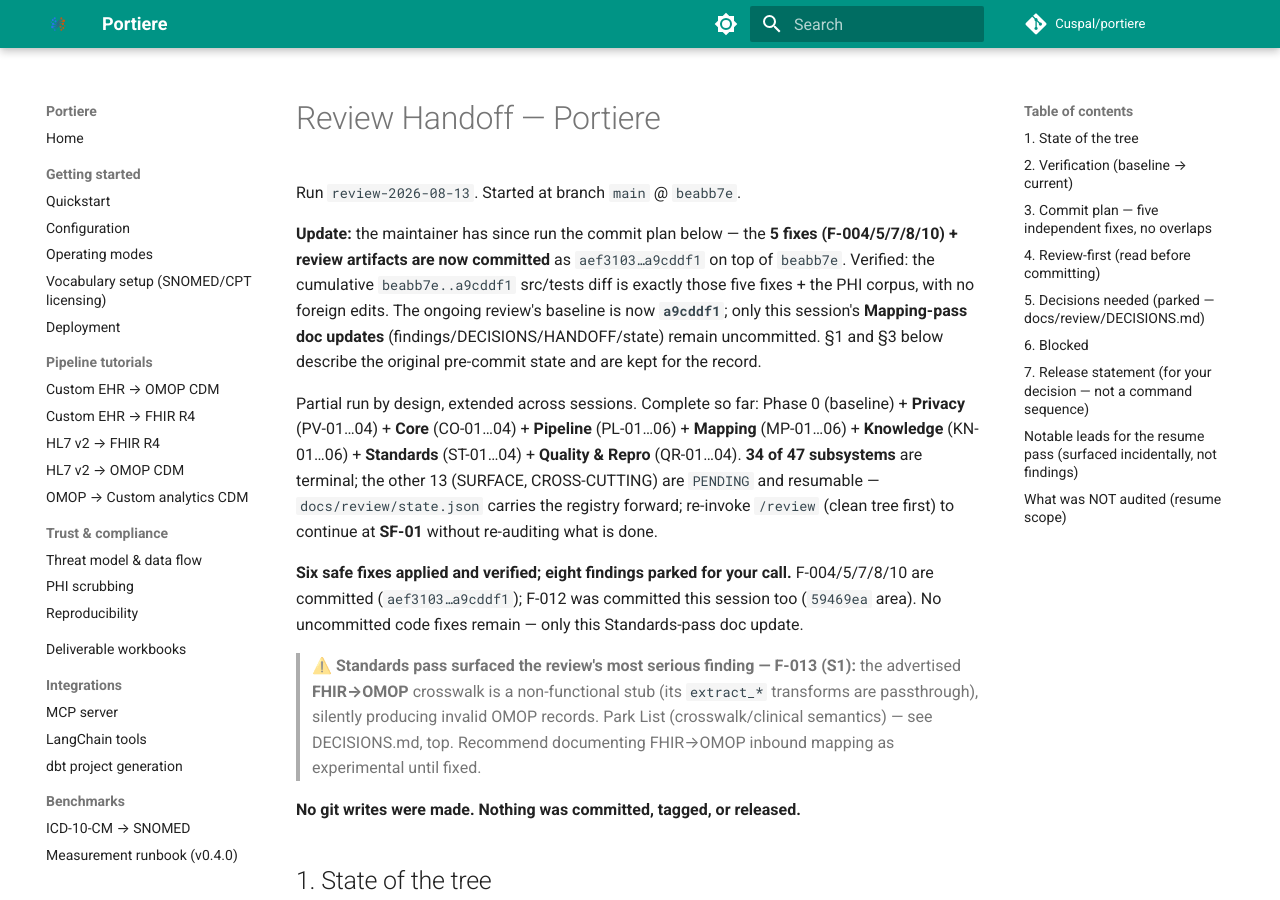
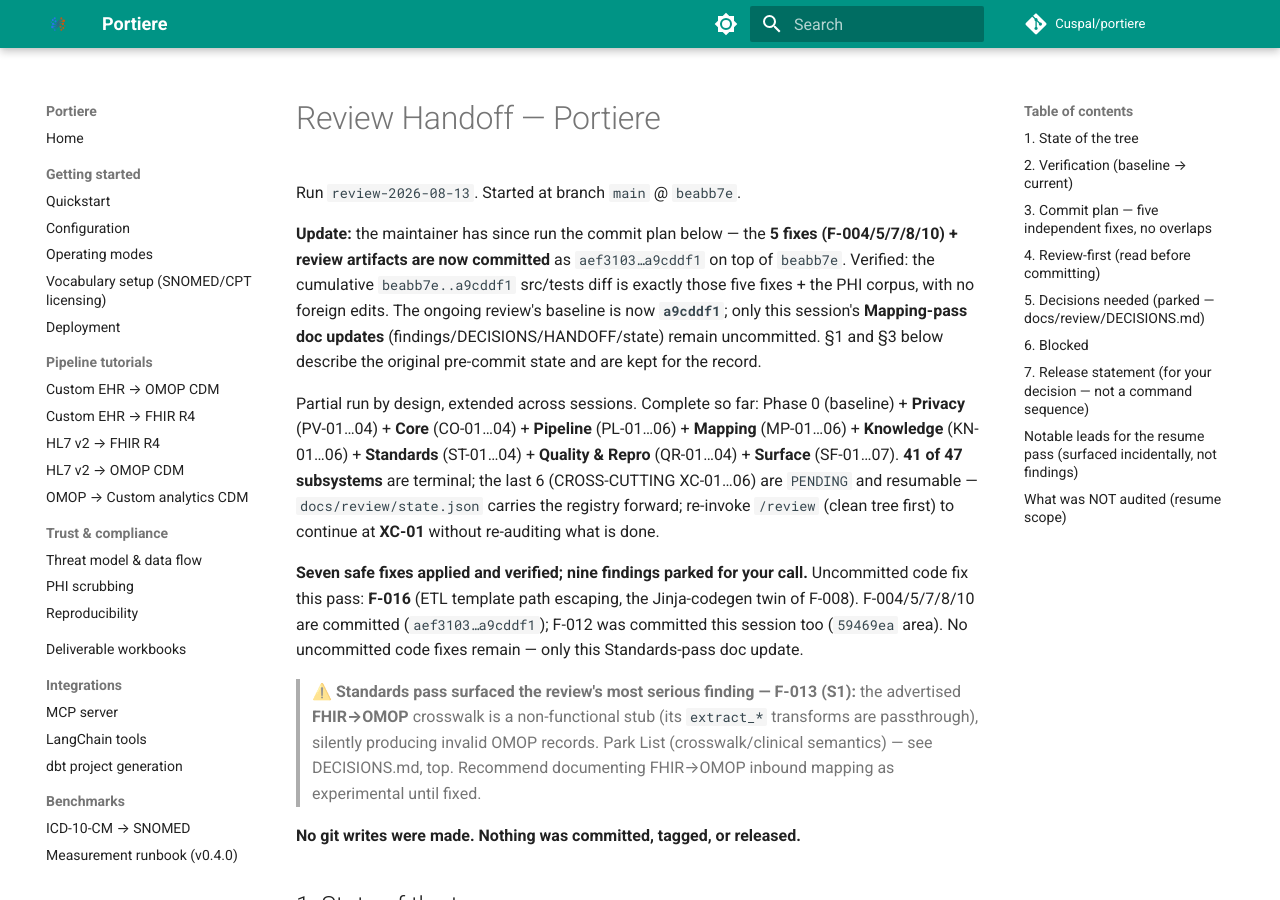
Before and after one commit to Cuspal/portiere, an MkDocs documentation site: the page built from docs/review/HANDOFF.md, in a window 1280 px wide and 900 px high. Built offline with MkDocs 1.6.1 and Material for MkDocs 9.7.7, drawn with Linux system fonts in a browser that asks for light colours; comment, search, counter and statistics services are not loaded; some of the changed text lies outside the part shown.

Commit message:
chore(review): surface-pass artifacts (F-016 fix, F-015 parked)

```diff
--- a/docs/review/HANDOFF.md
+++ b/docs/review/HANDOFF.md
@@ -13,12 +13,15 @@ describe the original pre-commit state and are kept for the record.
 Partial run by design, extended across sessions. Complete so far: Phase 0
 (baseline) + **Privacy** (PV-01…04) + **Core** (CO-01…04) + **Pipeline**
 (PL-01…06) + **Mapping** (MP-01…06) + **Knowledge** (KN-01…06) + **Standards**
-(ST-01…04) + **Quality & Repro** (QR-01…04). **34 of 47 subsystems** are
-terminal; the other 13 (SURFACE, CROSS-CUTTING) are `PENDING` and resumable —
-`docs/review/state.json` carries the registry forward; re-invoke `/review`
-(clean tree first) to continue at **SF-01** without re-auditing what is done.
+(ST-01…04) + **Quality & Repro** (QR-01…04) + **Surface** (SF-01…07). **41 of 47
+subsystems** are terminal; the last 6 (CROSS-CUTTING XC-01…06) are `PENDING` and
+resumable — `docs/review/state.json` carries the registry forward; re-invoke
+`/review` (clean tree first) to continue at **XC-01** without re-auditing what is
+done.
 
-**Six safe fixes applied and verified; eight findings parked for your call.**
+**Seven safe fixes applied and verified; nine findings parked for your call.**
+Uncommitted code fix this pass: **F-016** (ETL template path escaping, the
+Jinja-codegen twin of F-008).
 F-004/5/7/8/10 are committed (`aef3103…a9cddf1`); F-012 was committed this
 session too (`59469ea` area). No uncommitted code fixes remain — only this
 Standards-pass doc update.
@@ -202,5 +205,6 @@ The version bump, changelog, tag, and publish are yours.
 
 ## What was NOT audited (resume scope)
 
-13 subsystems remain `PENDING`: SF-01…07, XC-01…06.
-Re-invoke `/review` (clean tree first) to continue at SF-01.
+6 subsystems remain `PENDING`: XC-01…06 (public API surface, packaging/extras,
+supply chain, docs executability, cloud stubs, optional-dependency degradation).
+Re-invoke `/review` (clean tree first) to continue at XC-01 — the final group.
```
Also changed, not shown: docs/review/01-findings.md (+15 -0 lines), docs/review/DECISIONS.md (+14 -1 lines), docs/review/state.json (+32 -16 lines), 1 other file.
